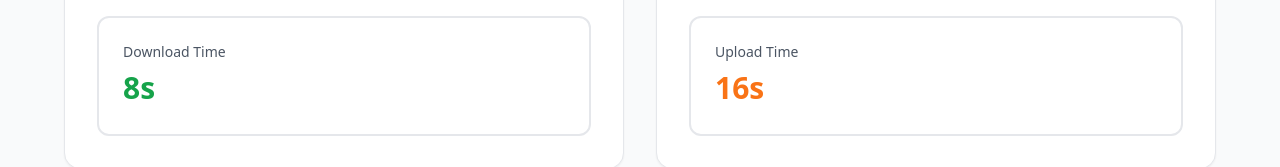
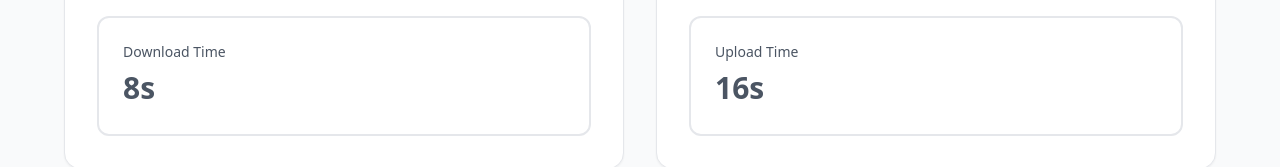
Before and after one commit to AymenBouazra/Download-and-upload-calculator, a React (Vite) app: page / in a window 1280 px wide. Shown: the part 529-696 px from the top of the page. Built offline with nearby package versions, Linux system fonts and the light colour scheme.

Commit message:
fix color

```diff
--- a/src/components/Calculator.tsx
+++ b/src/components/Calculator.tsx
@@ -46,24 +46,20 @@ const Calculator: React.FC = () => {
 
     // Format time
     let formatted = '';
-    let speed: 'fast' | 'moderate' | 'slow' = 'fast';
+    let speed: 'fast';
 
     if (timeInSeconds < 1) {
       formatted = '<1 second';
-      speed = 'fast';
     } else if (timeInSeconds < 60) {
       formatted = `${Math.ceil(timeInSeconds)}s`;
-      speed = timeInSeconds < 10 ? 'fast' : 'moderate';
     } else if (timeInSeconds < 3600) {
       const minutes = Math.floor(timeInSeconds / 60);
       const seconds = Math.ceil(timeInSeconds % 60);
       formatted = `${minutes}m ${seconds}s`;
-      speed = timeInSeconds < 300 ? 'moderate' : 'slow';
     } else {
       const hours = Math.floor(timeInSeconds / 3600);
       const minutes = Math.floor((timeInSeconds % 3600) / 60);
       formatted = `${hours}h ${minutes}m`;
-      speed = 'slow';
     }
 
     return { seconds: timeInSeconds, formatted, speed };
```
